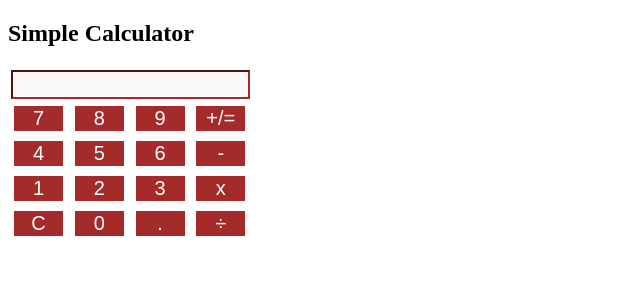
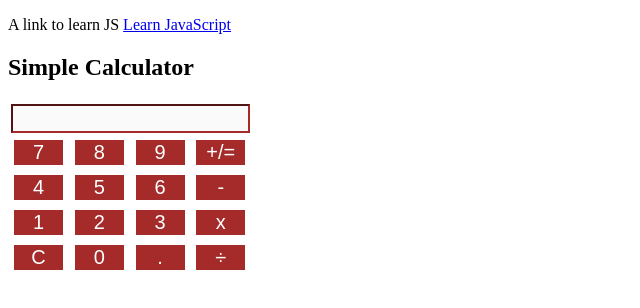
Before and after one commit to hongjie221/hw02Repo, a plain HTML site: page hw02/calc.html in a window 1280 px wide. Shown: the whole page, without its empty margins (0-640 px from the left). Drawn offline with Linux system fonts and the light colour scheme.

Commit message:
Update calc.html

```diff
--- a/hw02/calc.html
+++ b/hw02/calc.html
@@ -7,6 +7,7 @@
     <script src="jscode.js"></script>
 </head>
 <body>
+    <p>A link to learn JS <a href="https://www.w3schools.com/js/">Learn JavaScript</a></p>
     <h2> Simple Calculator</h2>
     <table id="calc">
 	    <tr>  <td colspan="4"><input type="text" id="screenId" disabled=""></td></tr>
```
